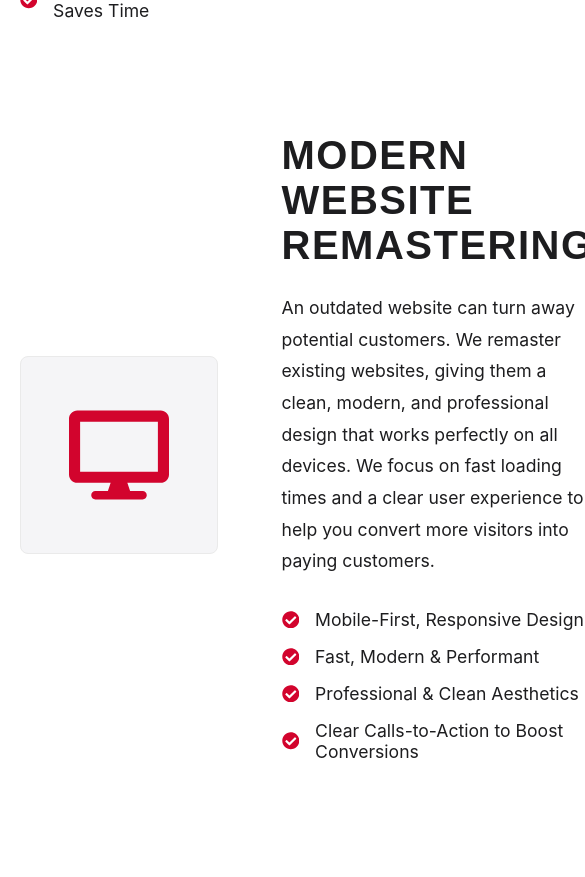
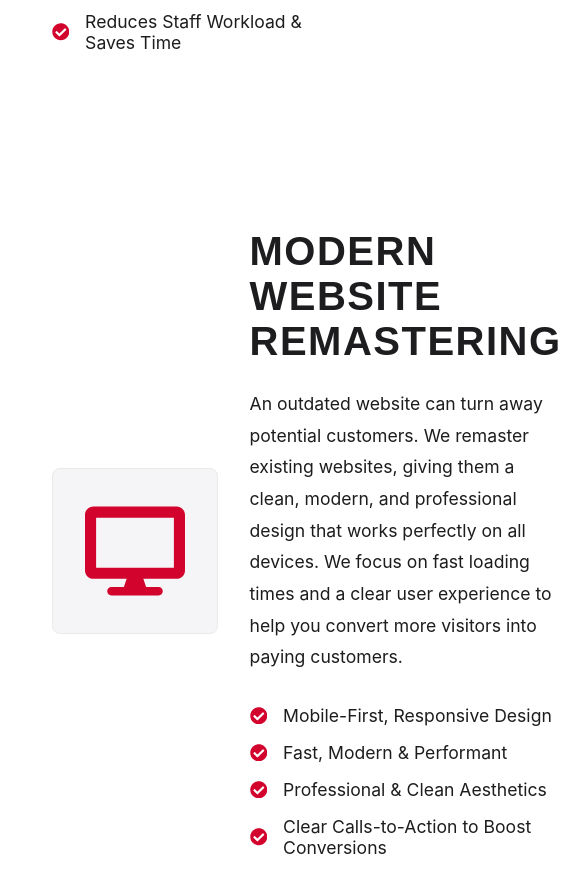
Before and after one commit to terrydjw/vern-digital-site, a React (Vite) app: page /services in a window 390 px wide. Shown: the part 1120-1997 px from the top of the page, 585 px wide, since content can reach past the window. Built offline with nearby package versions, Linux system fonts and the light colour scheme.

Commit message:
feat: Make Demo page responsive and mobile-friendly

```diff
--- a/src/App.css
+++ b/src/App.css
@@ -822,3 +822,39 @@ main {
     color: var(--color-text-primary);
     margin-bottom: 1rem;
 }
+
+/* ==========================================================================
+   Responsive Page Content
+   ========================================================================== */
+
+@media screen and (max-width: 768px) {
+
+    /* --- Services Page Mobile Layout --- */
+    .service-card,
+    .service-card:nth-child(even) {
+        grid-template-columns: 1fr;
+        /* Stack to a single column */
+        gap: 2rem;
+        padding: 2rem;
+    }
+
+    /* This ensures the image is always on top on mobile */
+    .service-card:nth-child(even) .service-image {
+        order: 0;
+    }
+
+    .service-image {
+        padding: 2rem;
+    }
+
+    /* --- Contact Page Mobile Layout --- */
+    .contact-grid {
+        grid-template-columns: 1fr;
+        /* Stack to a single column */
+        gap: 3rem;
+    }
+
+    .contact-card {
+        padding: 2rem;
+    }
+}
```
